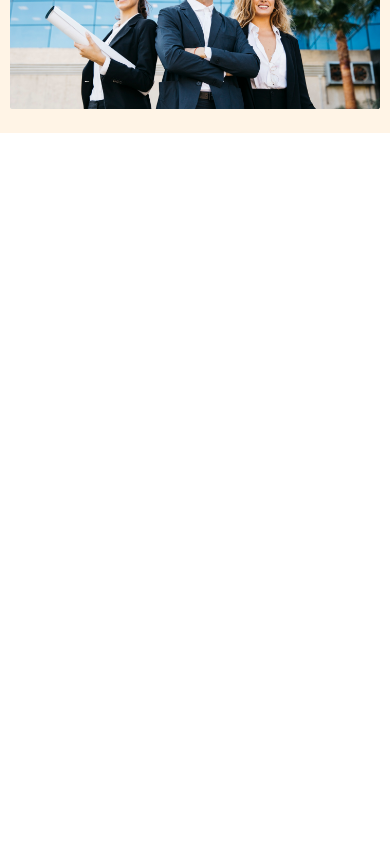
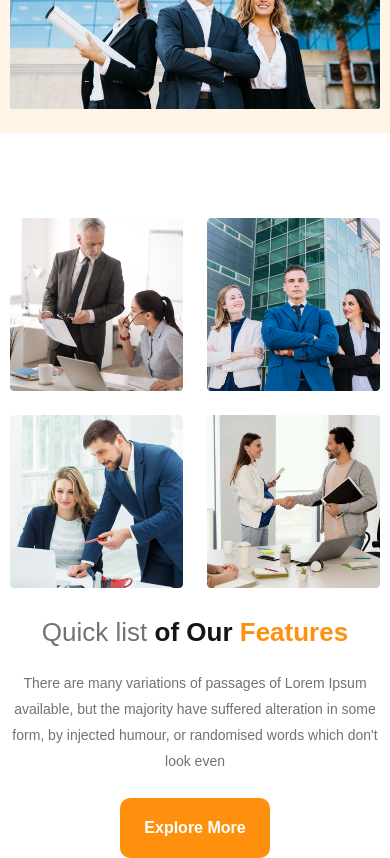
Before and after one commit to StepAsideLiL/g3-architects, a plain HTML site: page index.html in a window 390 px wide. Shown: the part 560-1418 px from the top of the page. Before the commit the page ends 844 px from the top, so only its background shows below. Drawn offline with Linux system fonts and the light colour scheme.

Commit message:
quick feature list section completed with responsive design

```diff
--- a/index.html
+++ b/index.html
@@ -39,7 +39,25 @@
   <!-- Header Section End -->
 
   <!-- Main Section Start -->
-  <main class="main"></main>
+  <main class="main">
+    <!-- Quick List of Features Section Start -->
+    <section class="quick-feature">
+      <div class="qf-container">
+        <div class="qf-images">
+          <img src="./assets/team1.png" alt="Team 1">
+          <img src="./assets/team2.png" alt="Team 2">
+          <img src="./assets/team3.png" alt="Team 3">
+          <img src="./assets/team4.png" alt="Team 4">
+        </div>
+        <div class="qf-heading">
+          <h1 class="qf-title"><span class="qf-grey">Quick list</span> of Our <span class="qf-orange">Features</span></h1>
+          <p class="qf-subtitle">There are many variations of passages of Lorem Ipsum available, but the majority have suffered alteration in some form, by injected humour, or randomised words which don't look even</p>
+          <a href="#" class="qf-explore">Explore More</a>
+        </div>
+      </div>
+    </section>
+    <!-- Quick List of Features Section Start -->
+  </main>
   <!-- Main Section End -->
 
   <!-- Footer Section Start -->
--- a/style.css
+++ b/style.css
@@ -32,6 +32,7 @@ span {
 .header {
   padding: 40px 80px;
   background: #ff900e1a;
+  margin-bottom: 85px;
 }
 
 
@@ -118,7 +119,83 @@ a.call-action {
 
 
 
+/* ================== */
+/* Main Section Style */
+/* ================== */
+.main {
+  max-width: 1280px;
+  margin: 0 auto;
+}
 
+
+
+/* ==================================== */
+/* Quick List of Features Section Style */
+/* ==================================== */
+.quick-feature {
+  padding: 0 100px;
+}
+
+.qf-container {
+  display: flex;
+  align-items: center;
+  gap: 70px;
+}
+
+.qf-images,
+.qf-heading {
+  flex: 1;
+}
+
+.qf-images {
+  display: grid;
+  grid-template-columns: repeat(2, 1fr);
+  gap: 24px;
+}
+
+.qf-images img {
+  min-width: 80px;
+  width: 100%;
+}
+
+.qf-title,
+.qf-subtitle {
+  margin-bottom: 24px;
+}
+
+.qf-title {
+  font-weight: 700;
+  font-size: 45px;
+  line-height: 53px;
+  color: #131313;
+}
+
+.qf-grey {
+  font-weight: 500;
+  color: #727272;
+}
+
+.qf-orange {
+  color: #FF900E;
+}
+
+.qf-subtitle {
+  font-weight: 400;
+  font-size: 16px;
+  line-height: 26px;
+  color: #727272;
+}
+
+a.qf-explore {
+  display: inline-block;
+  font-weight: 600;
+  font-size: 20px;
+  line-height: 23px;
+  color: #FFFFFF;
+  background-color: #FF900E;
+  padding: 20px 24px;
+  border-radius: 10px;
+}
 
 
 
@@ -129,6 +206,7 @@ a.call-action {
 /* Media Query For Tablet Device */
 /* ============================= */
 @media only screen and (max-width: 1000px) and (min-width: 500px) {
+  /* Header Section Style */
   .header {
     padding: 20px 40px;
   }
@@ -140,6 +218,8 @@ a.call-action {
     color: #3A3A3A;
   }
 
+
+  /* Navigation Section Style */
   .nav .nav-list a {
     font-weight: 500;
     font-size: 16px;
@@ -147,9 +227,8 @@ a.call-action {
     color: #3A3A3A;
   }
 
-  /* ================== */
+
   /* Hero Section Style */
-  /* ================== */
   .hero-title {
     font-weight: 700;
     font-size: 36px;
@@ -172,6 +251,35 @@ a.call-action {
     padding: 16px 20px;
     border-radius: 10px;
   }
+
+
+  /* Quick List of Features Section Style */
+  .quick-feature {
+    padding: 0 30px;
+  }
+
+  .qf-container {
+    gap: 30px;
+  }
+
+  .qf-images {
+    gap: 10px;
+  }
+
+  .qf-title {
+    font-size: 30px;
+    line-height: 35px;
+  }
+
+  .qf-subtitle {
+    font-size: 14px;
+    line-height: 26px;
+  }
+
+  a.qf-explore {
+    font-size: 17px;
+    line-height: 23px;
+  }
 }
 
 
@@ -179,6 +287,7 @@ a.call-action {
 /* Media Query For Mobile Device */
 /* ============================= */
 @media only screen and (max-width: 500px) {
+  /* Header Section Style */
   .header {
     padding: 20px 10px;
   }
@@ -194,6 +303,8 @@ a.call-action {
     color: #3A3A3A;
   }
 
+
+  /* Navigation Section Style */
   .nav .nav-list a {
     font-weight: 500;
     font-size: 14px;
@@ -201,9 +312,8 @@ a.call-action {
     color: #3A3A3A;
   }
 
-  /* ================== */
+
   /* Hero Section Style */
-  /* ================== */
   .hero-title {
     font-weight: 700;
     font-size: 20px;
@@ -226,4 +336,40 @@ a.call-action {
     padding: 16px 20px;
     border-radius: 10px;
   }
+
+
+  /* Quick List of Features Section Style */
+  .quick-feature {
+    padding: 0 10px;
+  }
+
+  .qf-container {
+    flex-direction: column;
+    gap: 30px;
+  }
+
+  .qf-images {
+    display: grid;
+    grid-template-columns: repeat(2, 1fr);
+    gap: 24px;
+  }
+
+  .qf-heading {
+    text-align: center;
+  }
+
+  .qf-title {
+    font-size: 26px;
+    line-height: 28px;
+  }
+
+  .qf-subtitle {
+    font-size: 14px;
+    line-height: 26px;
+  }
+
+  a.qf-explore {
+    font-size: 16px;
+    line-height: 20px;
+  }
 }
```
